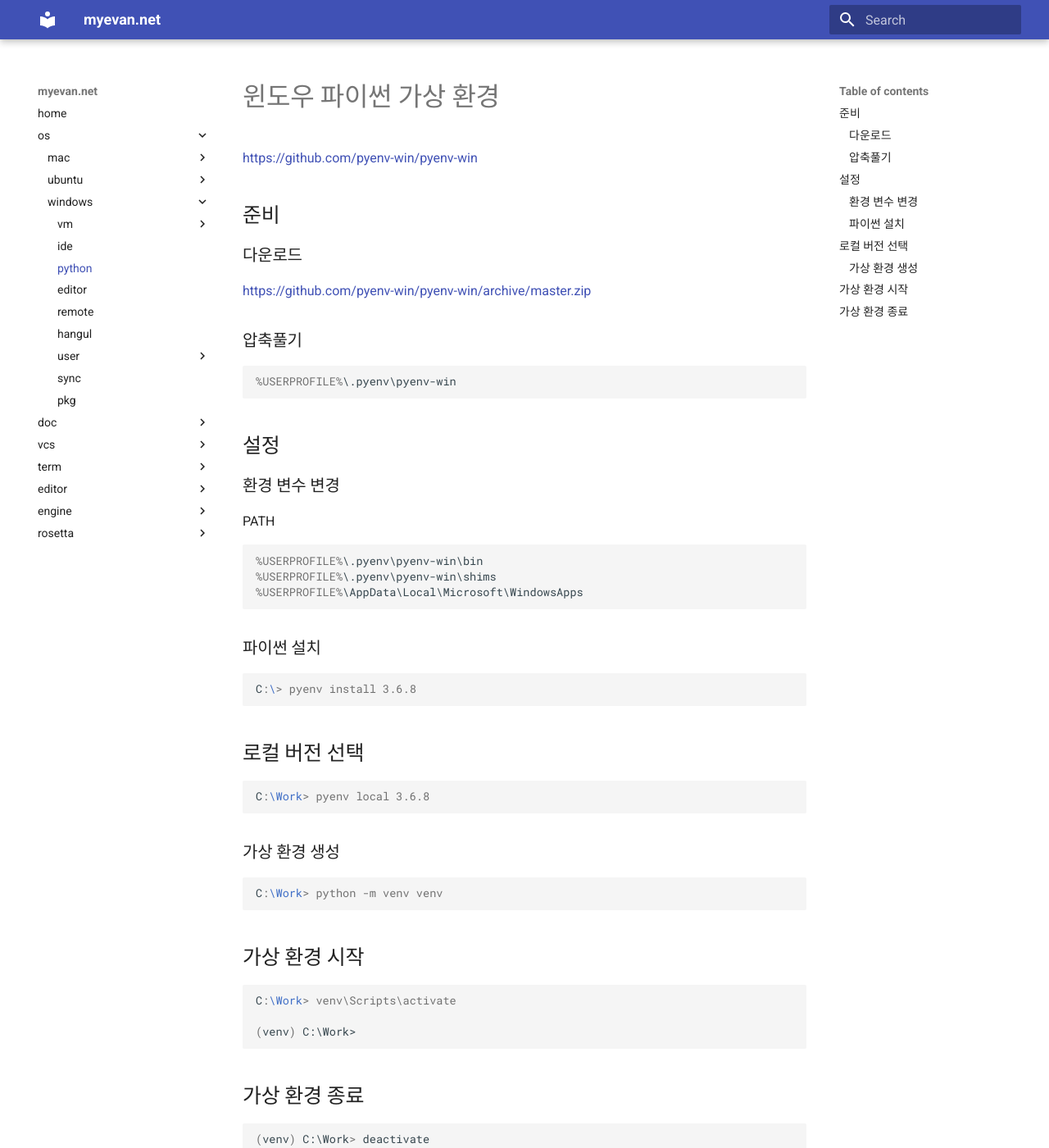
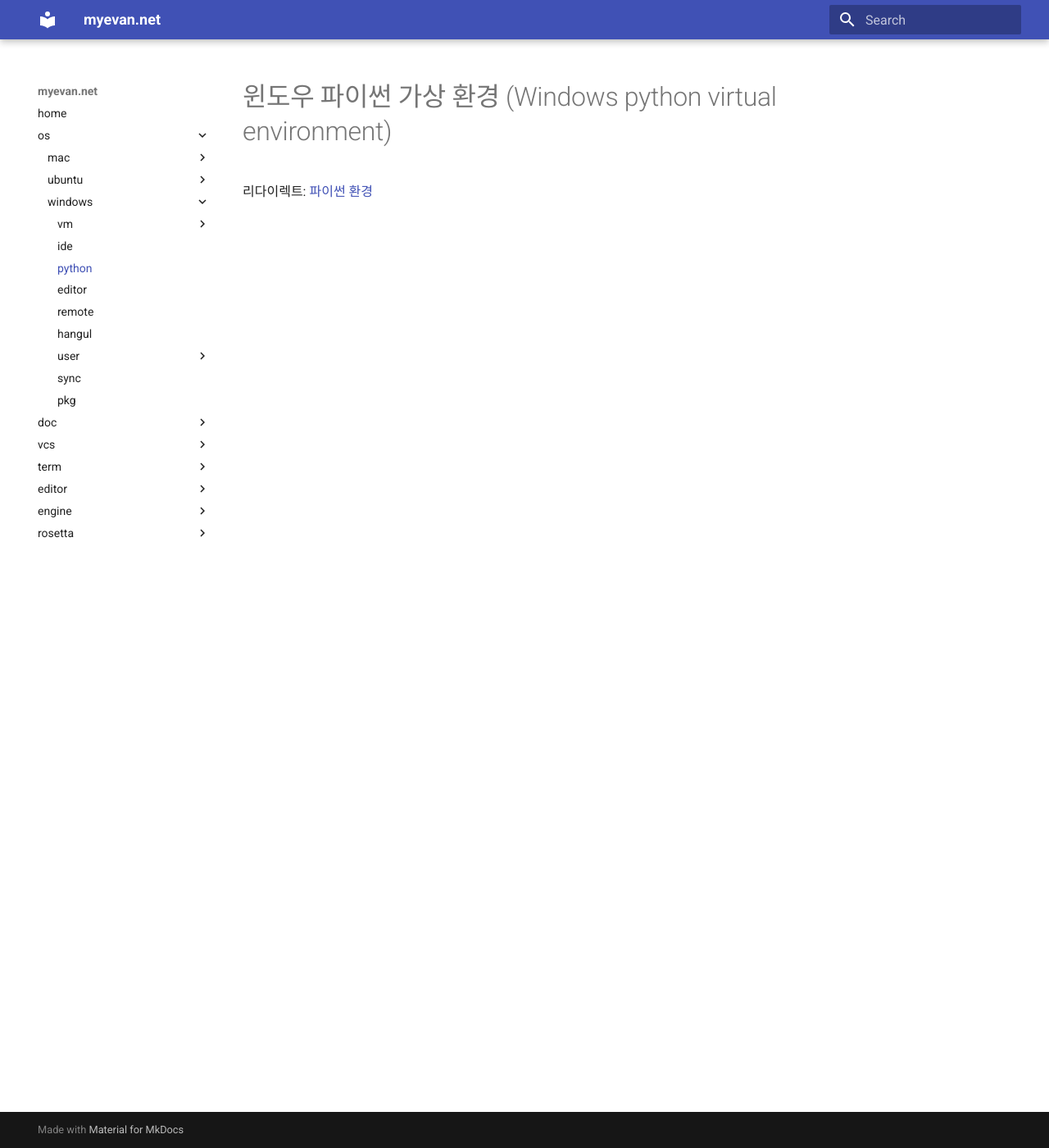
Before and after one commit to myevan/myevan-home, an MkDocs documentation site: the page built from docs/windows_python_virtualenv.md, in a window 1280 px wide and 1400 px high. Shown: the whole window at 82% size. Built offline with MkDocs 1.6.1 and Material for MkDocs 9.7.7, drawn with Linux system fonts in a browser that asks for light colours.

Commit message:
윈도우: 파이썬 가상 환경 문서 이전 (이름 통일)

````diff
--- /dev/null
+++ b/docs/windows_python_pyenv.md
@@ -0,0 +1,75 @@
+# 윈도우 파이썬 가상 환경 (Windows python virtual environment)
+
+<https://github.com/pyenv-win/pyenv-win>
+
+## 설치
+
+### git
+
+```bat
+git clone https://github.com/pyenv-win/pyenv-win.git %USERPROFILE%\.pyenv
+```
+
+### zip
+
+다운로드
+
+<https://github.com/pyenv-win/pyenv-win/archive/master.zip>
+
+압축풀기
+
+```bat
+%USERPROFILE%\.pyenv\pyenv-win
+```
+
+## 설정
+
+### 환경 변수 변경
+
+PATH
+
+```bat
+%USERPROFILE%\.pyenv\pyenv-win\bin
+%USERPROFILE%\.pyenv\pyenv-win\shims
+%USERPROFILE%\AppData\Local\Microsoft\WindowsApps
+```
+
+### 런처 설정
+
+Windows 11 | Windows 10 (1905 이상)
+
+시작(Start) > Manage App Execution Aliases > App Installer: Python 비활성화
+
+
+### 파이썬 설치
+
+```bat
+C:\> pyenv install 3.6.8
+```
+
+## 로컬 버전 선택
+
+```bat
+C:\Work> pyenv local 3.6.8
+```
+
+### 가상 환경 생성
+
+```bat
+C:\Work> python -m venv venv
+```
+
+## 가상 환경 시작
+
+```bat
+C:\Work> venv\Scripts\activate
+
+(venv) C:\Work>
+```
+
+## 가상 환경 종료
+
+```bat
+(venv) C:\Work> deactivate
+C:\Work>
+```
--- a/docs/windows_python_virtualenv.md
+++ b/docs/windows_python_virtualenv.md
@@ -1,60 +1,3 @@
-# 윈도우 파이썬 가상 환경
+# 윈도우 파이썬 가상 환경 (Windows python virtual environment)
 
-<https://github.com/pyenv-win/pyenv-win>
-
-## 준비
-
-### 다운로드
-
-<https://github.com/pyenv-win/pyenv-win/archive/master.zip>
-
-### 압축풀기
-
-```bat
-%USERPROFILE%\.pyenv\pyenv-win
-```
-
-## 설정
-
-### 환경 변수 변경
-
-PATH
-
-```bat
-%USERPROFILE%\.pyenv\pyenv-win\bin
-%USERPROFILE%\.pyenv\pyenv-win\shims
-%USERPROFILE%\AppData\Local\Microsoft\WindowsApps
-```
-
-### 파이썬 설치
-
-```bat
-C:\> pyenv install 3.6.8
-```
-
-## 로컬 버전 선택
-
-```bat
-C:\Work> pyenv local 3.6.8
-```
-
-### 가상 환경 생성
-
-```bat
-C:\Work> python -m venv venv
-```
-
-## 가상 환경 시작
-
-```bat
-C:\Work> venv\Scripts\activate
-
-(venv) C:\Work>
-```
-
-## 가상 환경 종료
-
-```bat
-(venv) C:\Work> deactivate
-C:\Work>
-```
+리다이렉트: [파이썬 환경](/windows_python_pyenv)
````
Also changed, not shown: docs/index.md (+1 -1 lines).
